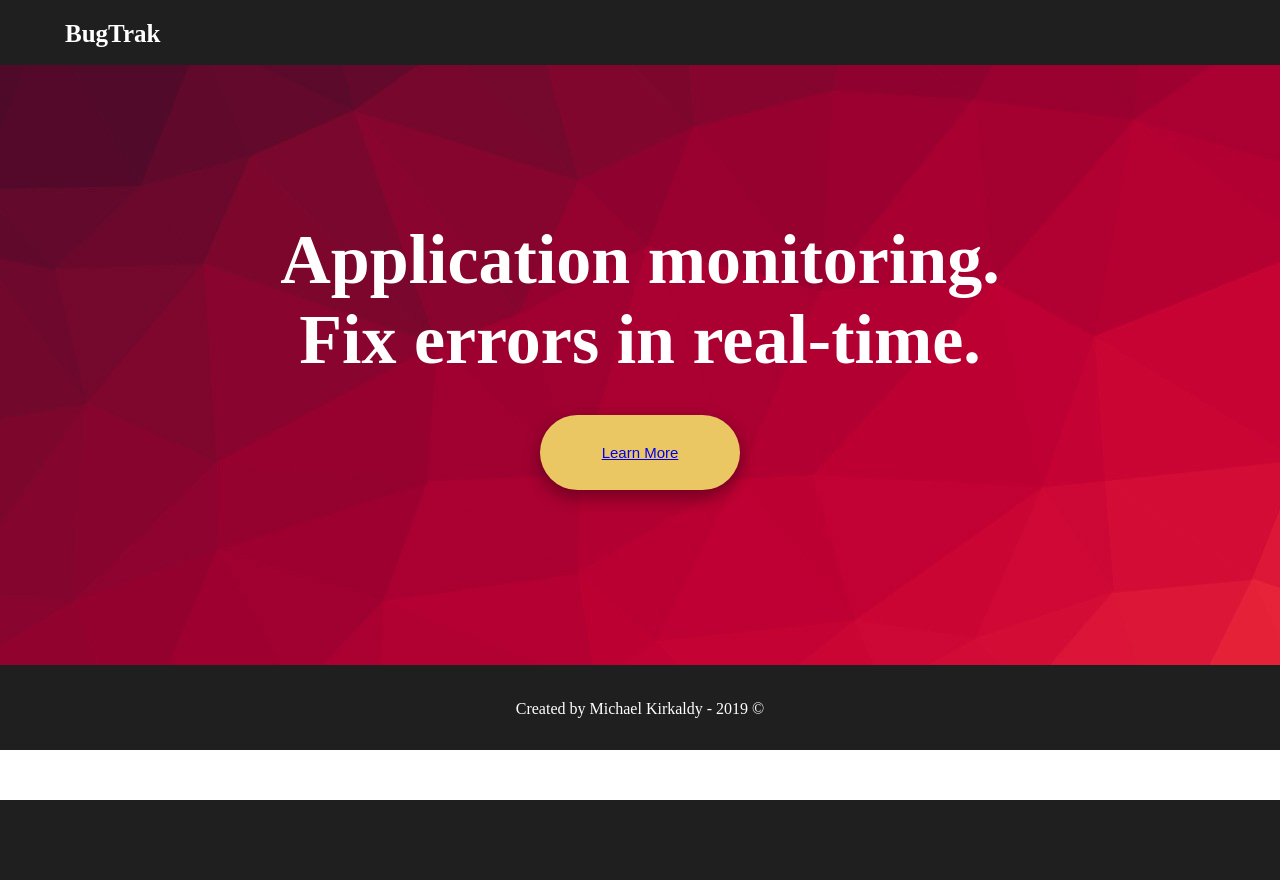
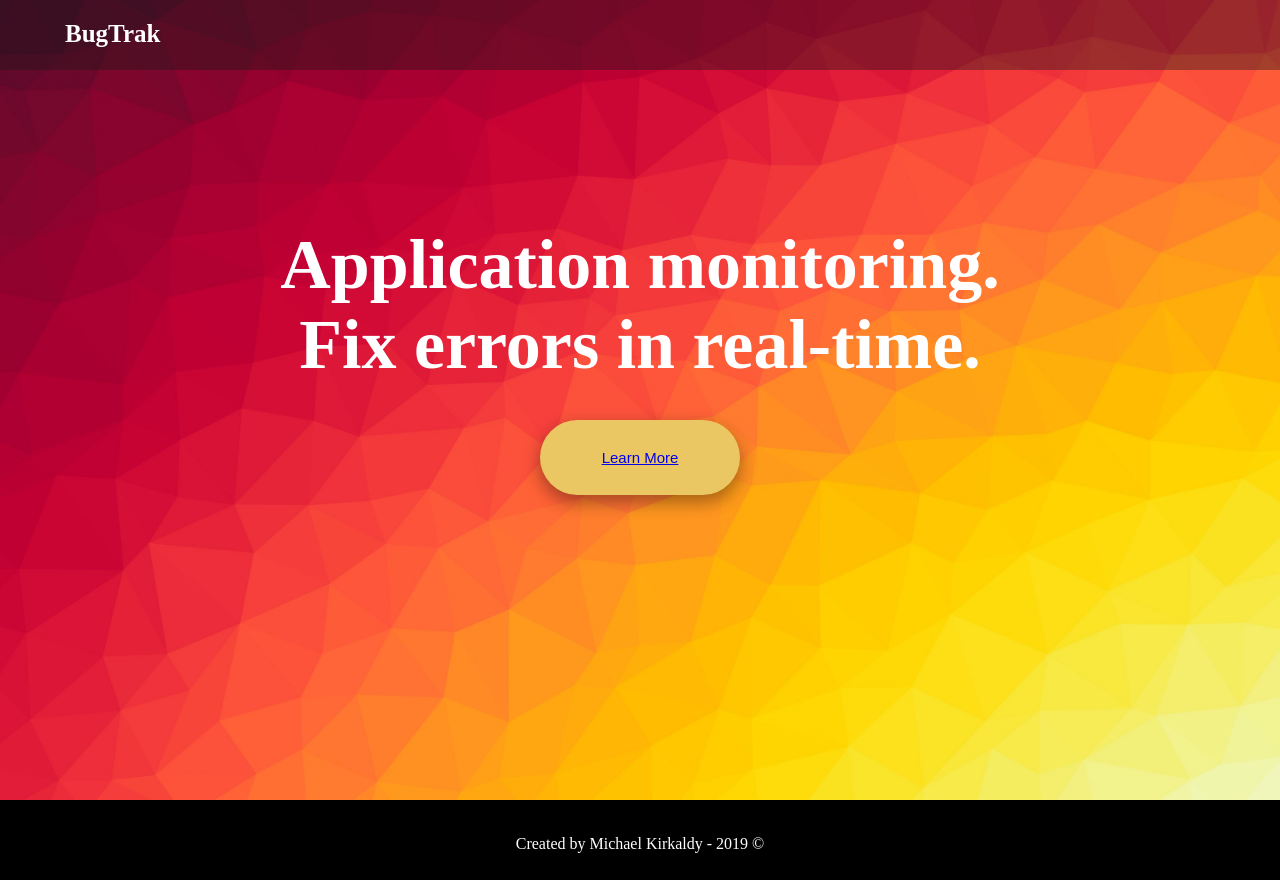
Before and after one commit to MichaelKirkaldyV/BugTrak, a Django app: page / in a window 1280 px wide; the page is wider, and only the part inside the window is pictured. Before the commit the page ends 800 px from the top of that part, so only its background shows below. Run offline with Django 3.2, Linux system fonts and the light colour scheme.

Commit message:
change header and footer

```diff
--- a/apps/Bugz/static/bugz/css/homepage.css
+++ b/apps/Bugz/static/bugz/css/homepage.css
@@ -9,9 +9,9 @@
 }
 
 .header {
-    height: 65px;
+    height: 70px;
     width: 100%;
-    background-color: rgb(32, 31, 32);
+    background-color: rgba(26, 24, 24, 0.4);
 }
 
 .title {
@@ -38,7 +38,8 @@
 
 .main-body {
     background-image: url('../images/red-wallpaper.jpg');
-    height: 600px;
+    background-size: cover;
+    height: 800px;
     width: 100%;
 }
 
@@ -75,7 +76,7 @@
     color: white;
     padding-top: 35px;;
     text-align: center;
-    height: 50px;
+    height: 45px;
     width: 100%;
-    background-color: rgb(32, 31, 32);
+    background-color: black;
 }
--- a/apps/Bugz/templates/bugz/homepage.html
+++ b/apps/Bugz/templates/bugz/homepage.html
@@ -7,6 +7,7 @@
     </head>
     <body>
         <div class="container">
+            <div class="main-body">
                     <div class="header">
                             <h1 class="title">BugTrak</h1>
                             <nav>
@@ -15,20 +16,21 @@
                                 <a href="/contact">Contact</a>
                             </nav>
                     </div>
-            <div class="main-body">
                 <div class="body-text">
                     <h1>Application monitoring.</h1>
                     <h2>Fix errors in real-time.</h2>
                     <button><a href="/about">Learn More</a></button>
                 </div>
+                <div class="body-text2">
+
+                </div>
+                <div class="body-text3">
+
+                </div>
             </div>
             <div class="footer">
                     <p>Created by Michael Kirkaldy - 2019 &#169;</p>
-
-                </div>
-
             </div>
         </div>
-
     </body>
 </html>
```
Lines whose indentation alone changed are shown as unchanged.
